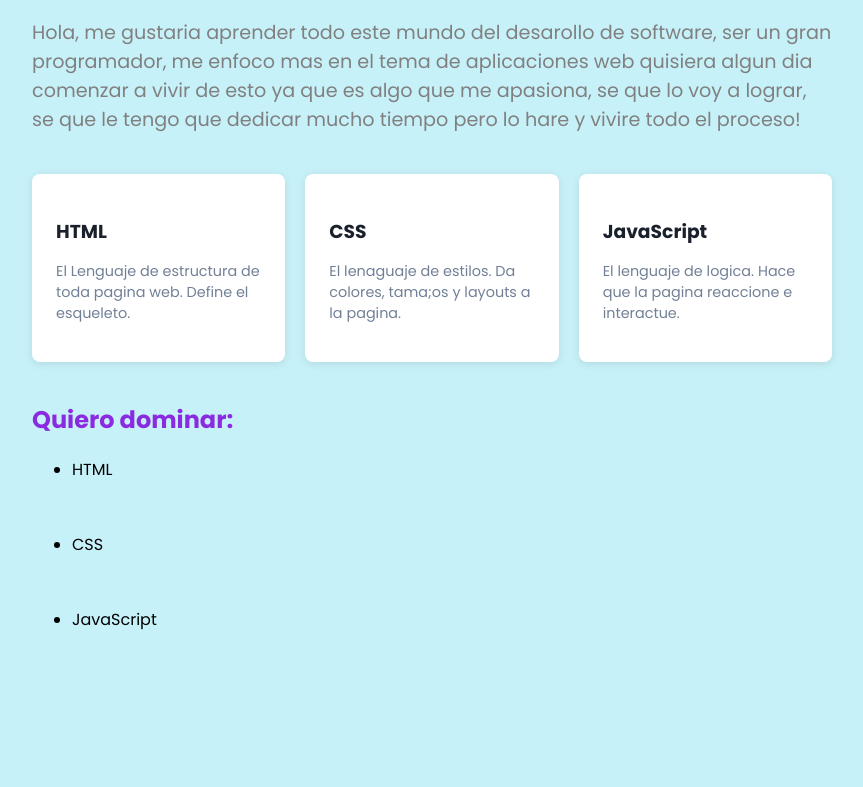
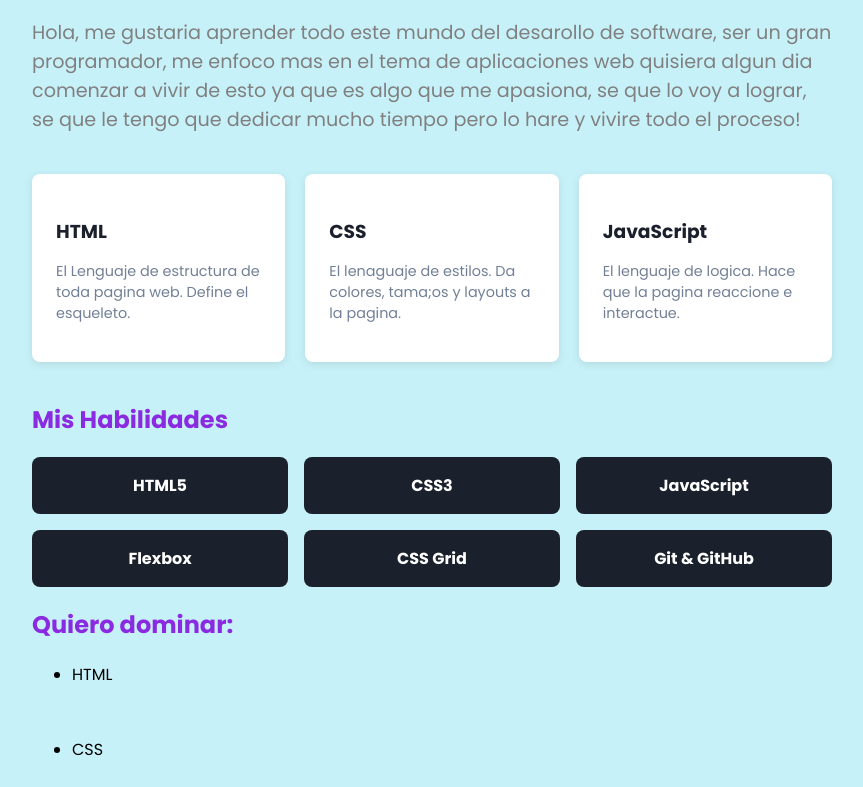
Before and after one commit to Alejo-M099/fase1-fundamentos, a plain HTML site: page index.html in a window 1280 px wide. Shown: the part 372-1159 px from the top of the page, without its empty margins (208-1071 px from the left). Before the commit the page ends 1074 px from the top, so only its background shows below. Drawn offline with Linux system fonts and the light colour scheme.

Commit message:
Día 6: sección de habilidades con CSS Grid

```diff
--- a/index.html
+++ b/index.html
@@ -41,6 +41,19 @@
         </div>
 
     </section>
+
+    <section class="habilidades">
+        <h2>Mis Habilidades</h2>
+        <div class="grid-habilidades">
+            <div class="habilidad">HTML5</div>
+            <div class="habilidad">CSS3</div>
+            <div class="habilidad">JavaScript</div>
+            <div class="habilidad">Flexbox</div>
+            <div class="habilidad">CSS Grid</div>
+            <div class="habilidad">Git & GitHub</div>
+        </div>
+    </section>
+
     <h2>Quiero dominar:</h2>
     <ul>
         <li>HTML</li>
--- a/style.css
+++ b/style.css
@@ -69,3 +69,25 @@ body {
             color: #718096;
             font-size: 0.9rem;
          }
+         .habilidades {
+            margin: 40px 0;
+         }
+
+         .habilidades {
+            margin-bottom: 20px;
+            color: #1a202c;
+         }
+         .grid-habilidades {
+            display: grid;
+            grid-template-columns: repeat(3, 1fr);
+            gap: 16px;
+         }
+
+         .habilidad {
+            background-color: #1a202c;
+            color: white;
+            padding: 16px;
+            border-radius: 8px;
+            text-align: center;
+            font-weight: 600;
+         }
```
